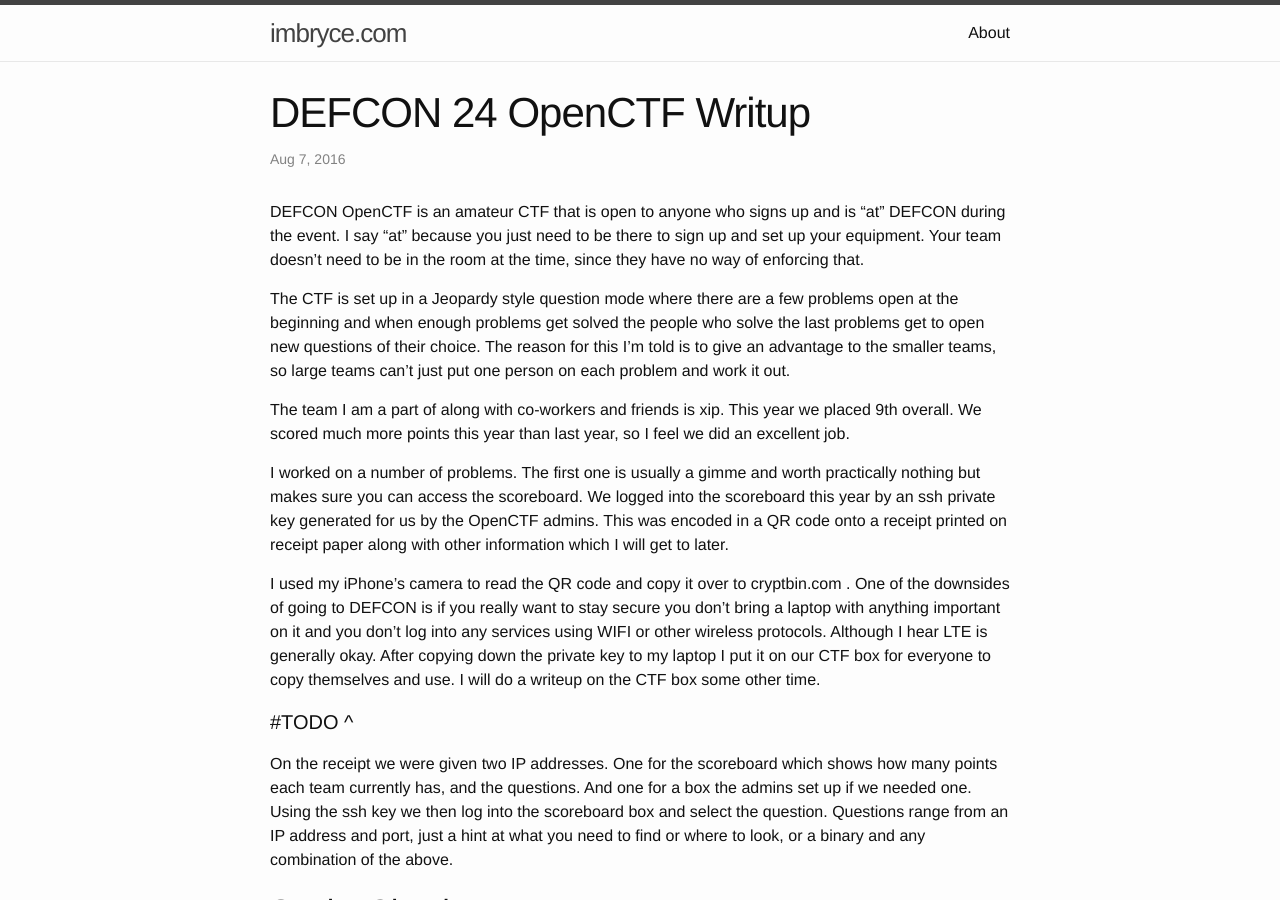
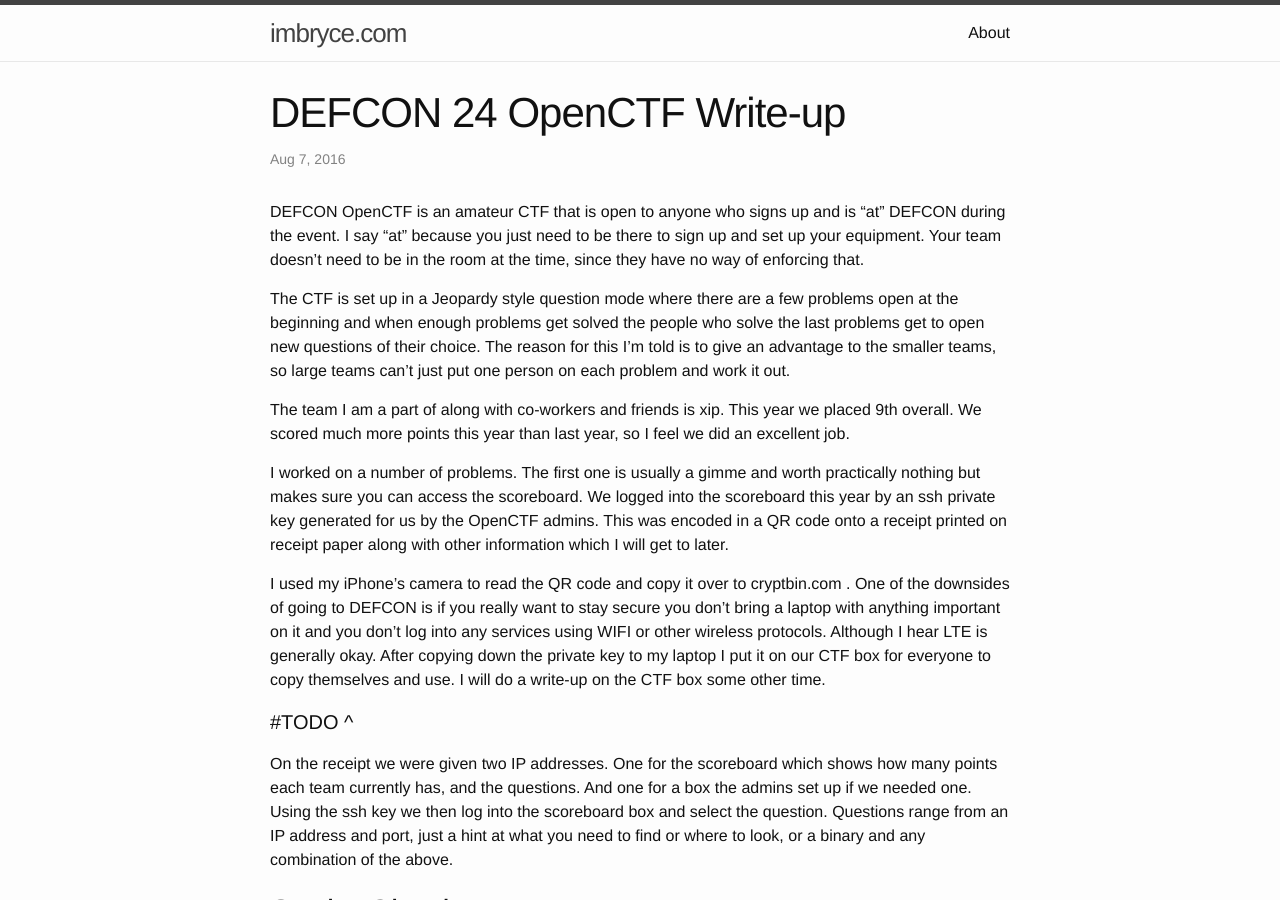
Before and after one commit to bhanderson/imbryce.com, a Jekyll site: the page built from _posts/2016-08-07-open-ctf.markdown, in a window 1280 px wide and 900 px high. Built offline with Jekyll 4.4.1, drawn with Linux system fonts in a browser that asks for light colours; some of the changed text lies outside the part shown.

Commit message:
Update 2016-08-07-open-ctf.markdown
fix writup to write-up

```diff
--- a/_posts/2016-08-07-open-ctf.markdown
+++ b/_posts/2016-08-07-open-ctf.markdown
@@ -1,6 +1,6 @@
 ---
 layout: post
-title:  "DEFCON 24 OpenCTF Writup"
+title:  "DEFCON 24 OpenCTF Write-up"
 date:   2016-08-07 0:0:0 -0800
 categories: programming ctf
 ---
@@ -30,7 +30,7 @@ One of the downsides of going to DEFCON is if you really want to stay secure you
 don't bring a laptop with anything important on it and you don't log into any
 services using WIFI or other wireless protocols. Although I hear LTE is generally
 okay. After copying down the private key to my laptop I put it on our CTF box
-for everyone to copy themselves and use. I will do a writeup on the CTF box some
+for everyone to copy themselves and use. I will do a write-up on the CTF box some
 other time.
 
 #### #TODO ^
@@ -197,7 +197,7 @@ PuzzleGoatKeyIsBestKey
 
 ## The Price Is right
 We did not get this question but it is infuriating enough that it is worth a
-writeup. It's infuriating because once you know the solution its so simple but
+write-up. It's infuriating because once you know the solution its so simple but
 hard to get that first step.
 
 On our receipt we were given a list of debits and credits for things such as
```
